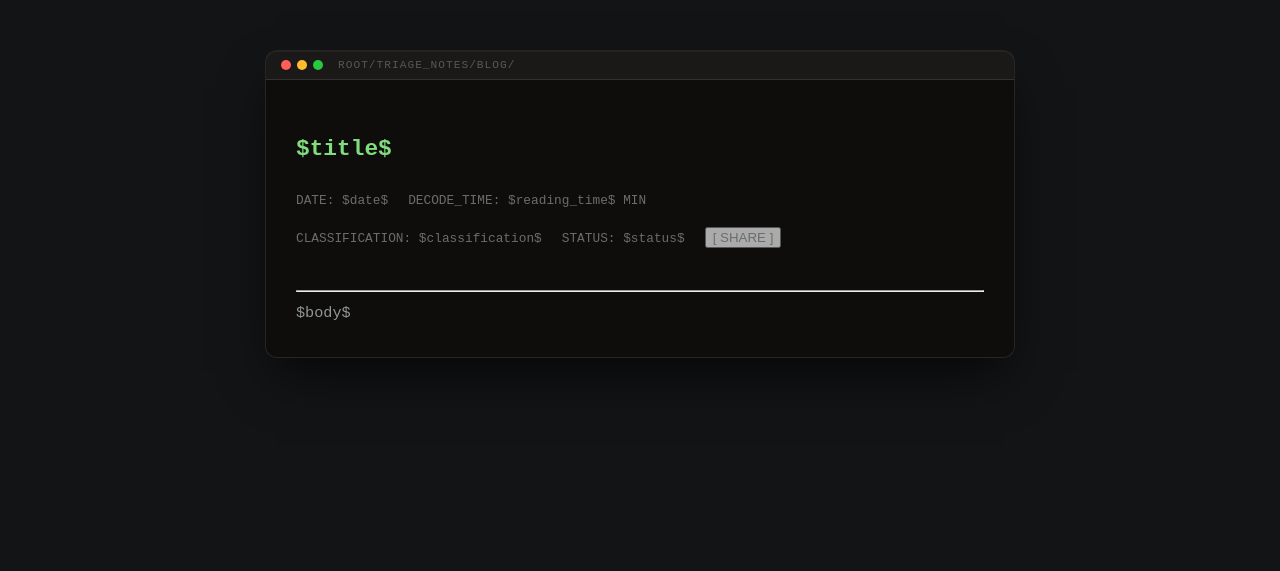
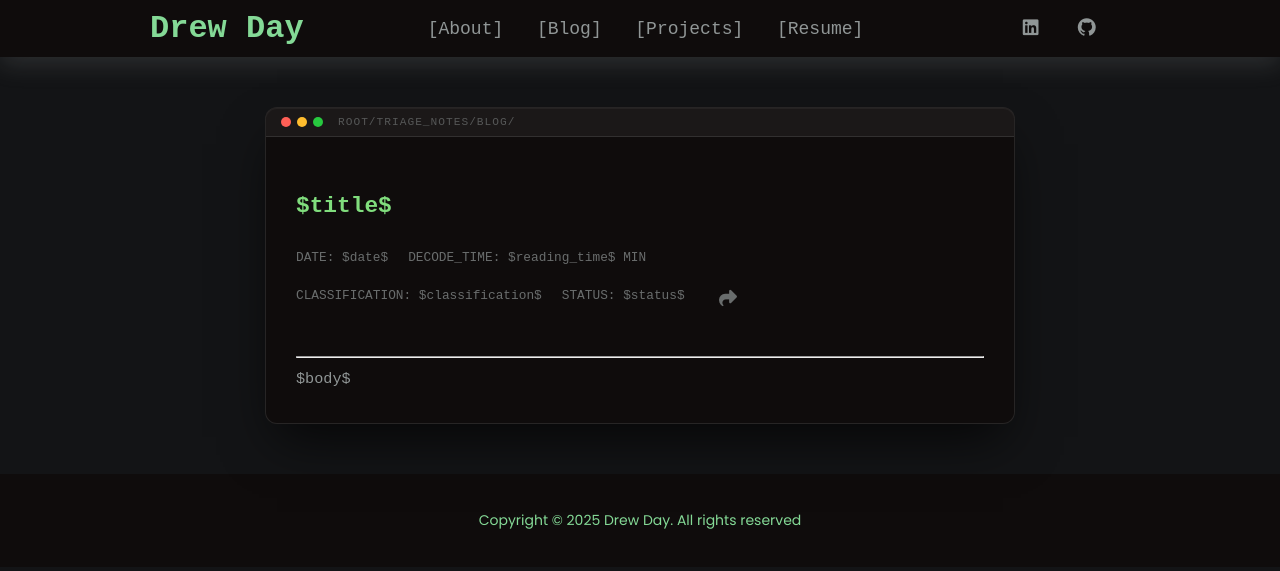
Before and after one commit to drewday31/drewday31.github.io, a plain HTML site: page blog/template.html in a window 1280 px wide. Drawn offline with Linux system fonts and the light colour scheme.

Commit message:
Fixed template.html
template.html how has the header/footer getting added to the page. Also changed the share button to be an icon and it copies the ling to the current page

```diff
--- a/blog-post.js
+++ b/blog-post.js
@@ -15,7 +15,7 @@ async function loadRecentIntel() {
                 <div class="card-meta">${post.date} | ${post.reading_time}MIN_READ</div>
                 <h4 class="card-title">${post.title}</h4>
                 <p class="card-desc">${post.summary}</p>
-                <a href="${post.url}" class="read-link">ACCESS_LOG -></a>
+                <a href="${post.url.replace('.html', '')}" class="read-link">ACCESS_LOG -></a>
             </article>
         `).join('');
 
--- a/blog/2026-03-07.html
+++ b/blog/2026-03-07.html
@@ -36,7 +36,7 @@
                 <span class="meta-item text-secondary">CLASSIFICATION: PRIVATE</span>
                 <span class="meta-item text-secondary">STATUS: ACTIVE</span>
                 <div class="action-bar" style="margin-bottom: 25px;">
-                    <button onclick="copyLink()" class="share-btn text-secondary">[ SHARE ]</button> <!-- MAKE THIS A PLANE ICON -->
+                    <a onclick="copyLink()" title="Share" class="nav-link"><i class="fa-solid fa-share"></i></a>
                 </div>
             </div>
             <hr class="dim-hr">
@@ -53,5 +53,8 @@ Flags Writeups for each of the CTF challenges</p></div>
     <div id="footer-placeholder"></div>
     <!-- .Footer -->
 
+    <!-- custom javascript main.js file -->
+    <script src="/main.js"></script>
+    <script src="/share.js"></script>
 </body>
 </html>
--- a/blog/template.html
+++ b/blog/template.html
@@ -36,7 +36,7 @@
                 <span class="meta-item text-secondary">CLASSIFICATION: $classification$</span>
                 <span class="meta-item text-secondary">STATUS: $status$</span>
                 <div class="action-bar" style="margin-bottom: 25px;">
-                    <button onclick="copyLink()" class="share-btn text-secondary">[ SHARE ]</button> <!-- MAKE THIS A PLANE ICON -->
+                    <a onclick="copyLink()" title="Share" class="nav-link"><i class="fa-solid fa-share"></i></a>
                 </div>
             </div>
             <hr class="dim-hr">
@@ -49,5 +49,8 @@
     <div id="footer-placeholder"></div>
     <!-- .Footer -->
 
+    <!-- custom javascript main.js file -->
+    <script src="/main.js"></script>
+    <script src="/share.js"></script>
 </body>
 </html>
--- a/main.js
+++ b/main.js
@@ -1,40 +1,69 @@
-// --- Auto Add Header and Footer to every HTML page ---
+// --- Auto Add Header and Footer ---
 async function injectLayout() {
-    // Inject Header
-    const headerRes = await fetch('header.html');
-    const headerHtml = await headerRes.text();
-    document.getElementById('header-placeholder').innerHTML = headerHtml;
+    try {
+        // Inject Header
+        const headerRes = await fetch('/header.html');
+        const headerHtml = await headerRes.text();
+        const headerPlaceholder = document.getElementById('header-placeholder');
 
-    // Inject Footer
-    const footerRes = await fetch('footer.html');
-    const footerHtml = await footerRes.text();
-    document.getElementById('footer-placeholder').innerHTML = footerHtml;
+        if (headerPlaceholder) {
+            headerPlaceholder.innerHTML = headerHtml;
+
+            // --- INITIALIZE HEADER FEATURES ---
+            // We run these ONLY after the HTML exists on the page
+            initMobileMenu();
+            initStickyNav();
+        }
+
+        // Inject Footer
+        const footerRes = await fetch('/footer.html');
+        const footerHtml = await footerRes.text();
+        const footerPlaceholder = document.getElementById('footer-placeholder');
+        if (footerPlaceholder) footerPlaceholder.innerHTML = footerHtml;
+
+    } catch (err) {
+        console.error("System Error: Layout injection failed.", err);
+    }
+}
+
+// Logic for Mobile Menu
+function initMobileMenu() {
+    let toggle = document.querySelector("#header .toggle-button");
+    let collapse = document.querySelectorAll("#header .collapse");
+
+    if (toggle) {
+        toggle.addEventListener('click', function() {
+            collapse.forEach(col => col.classList.toggle("collapse-toggle"));
+        });
+    }
+}
+
+// Logic for Sticky Nav
+function initStickyNav() {
+    let navbar = document.getElementById("header");
+    if (!navbar) return;
+
+    let sticky = navbar.offsetTop;
+
+    window.onscroll = function() {
+        if (window.pageYOffset >= sticky) {
+            navbar.classList.add("sticky");
+        } else {
+            navbar.classList.remove("sticky");
+        }
+    };
+}
+
+// Define copyLink here so it's globally available for your blog posts
+function copyLink() {
+    navigator.clipboard.writeText(window.location.href).then(() => {
+        const btn = document.querySelector('.share-btn');
+        if (btn) {
+            const oldText = btn.innerHTML;
+            btn.innerHTML = '<i class="fa-solid fa-check"></i> [ COPIED ]';
+            setTimeout(() => { btn.innerHTML = oldText; }, 2000);
+        }
+    });
 }
 
 document.addEventListener('DOMContentLoaded', injectLayout);
-
-//Collapse Menu
-let toggle = document.querySelector("#header .toggle-button");
-let collapse = document.querySelectorAll("#header .collapse");
-
-toggle.addEventListener('click',function(){
-    collapse.forEach(col=>col.classList.toggle("collapse-toggle"))
-})
-
-// Sticky Navigation
-window.onscroll = function(){myFunction()};
-
-// get current value
-let navbar = document.getElementById("header");
-
-// get the navbar position
-let sticky = navbar.offsetTop;
-
-// sticky function
-function myFunction(){
-    if(window.pageYOffset >= sticky){
-        navbar.classList.add("sticky");
-    }else{
-        navbar.classList.remove("sticky");
-    }
-}
--- /dev/null
+++ b/share.js
@@ -0,0 +1,12 @@
+function copyLink() {
+    // Get the current URL from the browser's address bar
+    const shareUrl = window.location.href;
+
+    // Use the Clipboard API to copy it
+    navigator.clipboard.writeText(shareUrl).then(() => {
+        // Visual Feedback (Crucial for User Experience)
+        const shareBtn = document.querySelector('.share-btn');
+    }).catch(err => {
+        console.error('System Error: Could not copy link', err);
+    });
+}
```
Also changed, not shown: index.html (+2 -2 lines).
